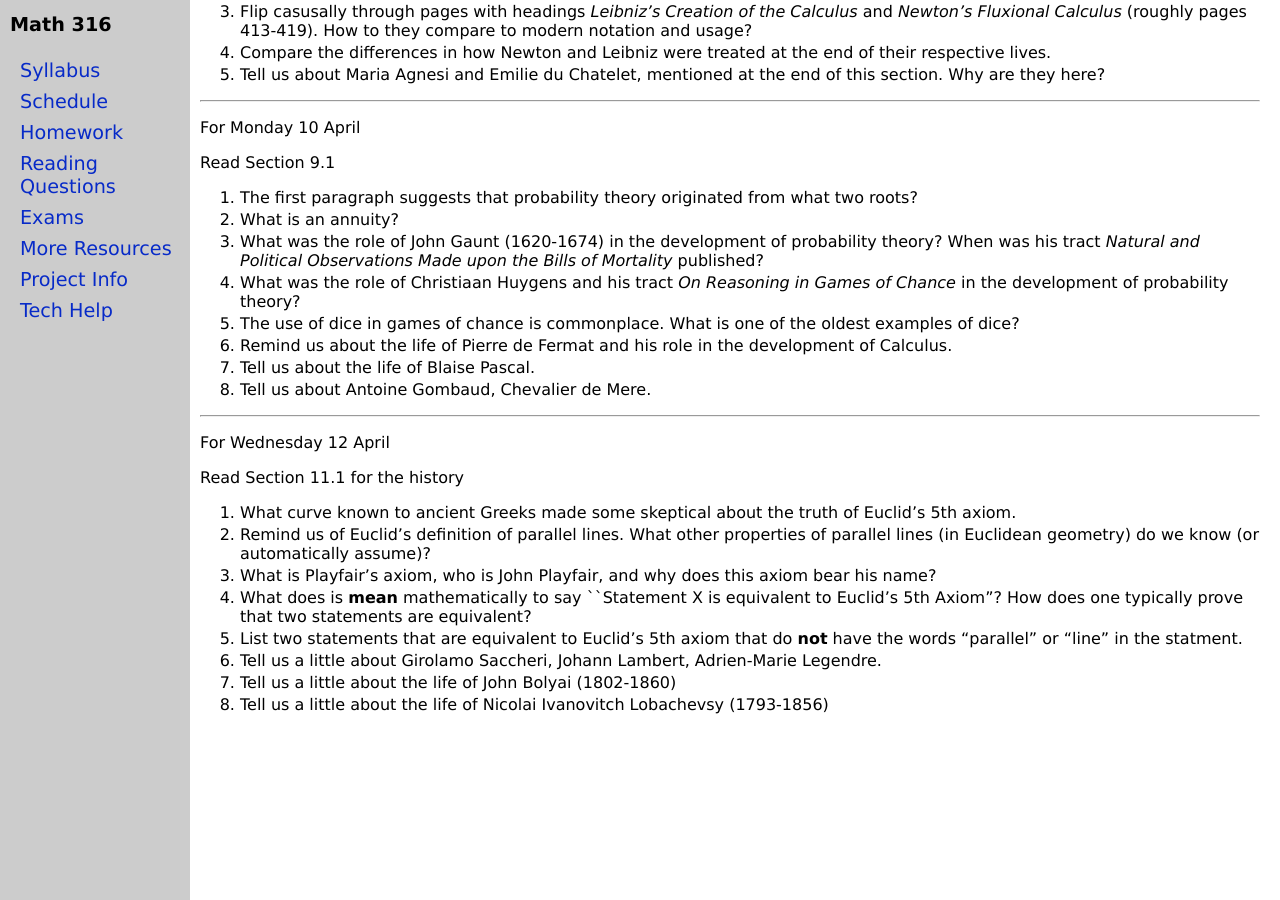
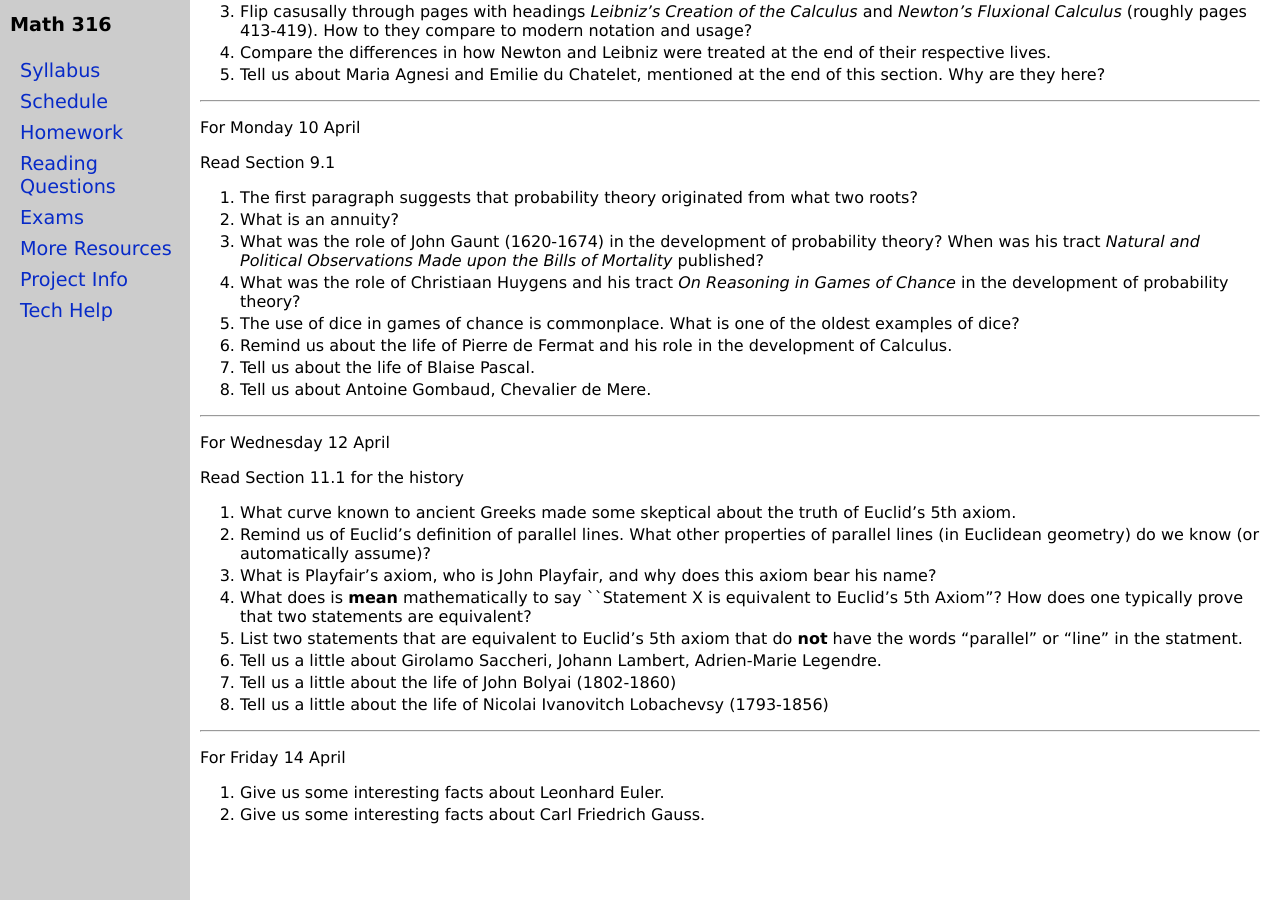
Before and after one commit to jrfaudree/HOM, a Jekyll site: the page built from rq.md, in a window 1280 px wide and 900 px high, scrolled down 7043 px. Built offline with Jekyll 4.4.1, drawn with Linux system fonts in a browser that asks for light colours.

Commit message:
Update rq.md

```diff
--- a/rq.md
+++ b/rq.md
@@ -365,4 +365,10 @@ Read Section 11.1 for the history
 7. Tell us a little about the life of John Bolyai (1802-1860)
 8.  Tell us a little about the life of Nicolai Ivanovitch Lobachevsy (1793-1856)
 
+________
+For Friday 14 April
+
+1. Give us some interesting facts about Leonhard Euler.
+2. Give us some interesting facts about Carl Friedrich Gauss.
+
 <div style="padding-bottom: 40px"></div>
```
